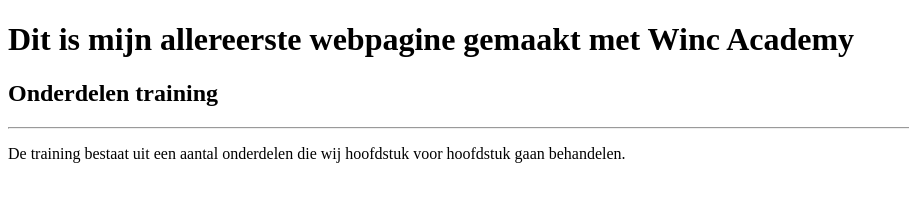
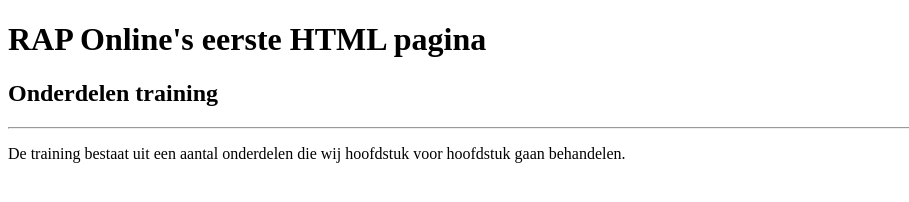
Before and after one commit to nederbragt/01L01M01-html-basics, a plain HTML site: page index.html in a window 1280 px wide. Shown: the whole page, without its empty margins (0-909 px from the left). Drawn offline with Linux system fonts and the light colour scheme.

Commit message:
Add files via upload

```diff
--- a/index.html
+++ b/index.html
@@ -2,10 +2,10 @@
 <html>
        <head>
     <!-- hier zet je de code in de head tags -->
-         <title> Deze titel verschijnt in de tab van je browser </title>
+         <title>RAP Online's eerste HTML pagina</title>
        </head>
        <body>
-         <h1>Dit is mijn allereerste webpagine gemaakt met Winc Academy</h1>
+         <h1>RAP Online's eerste HTML pagina</h1>
         <h2>Onderdelen training</h2>
         <hr>
         <p>De training bestaat uit een aantal onderdelen die wij hoofdstuk voor hoofdstuk gaan behandelen.</p>
```
